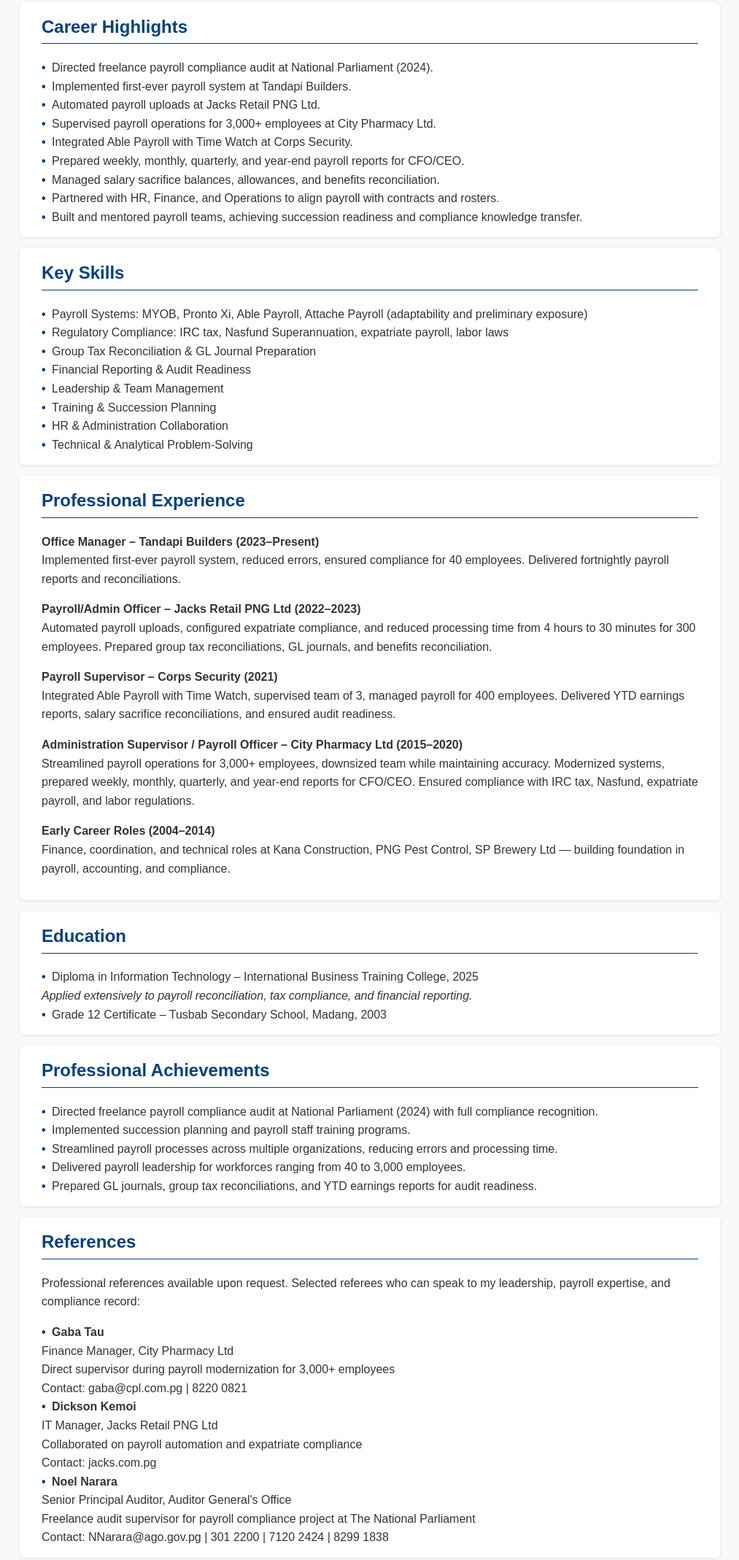
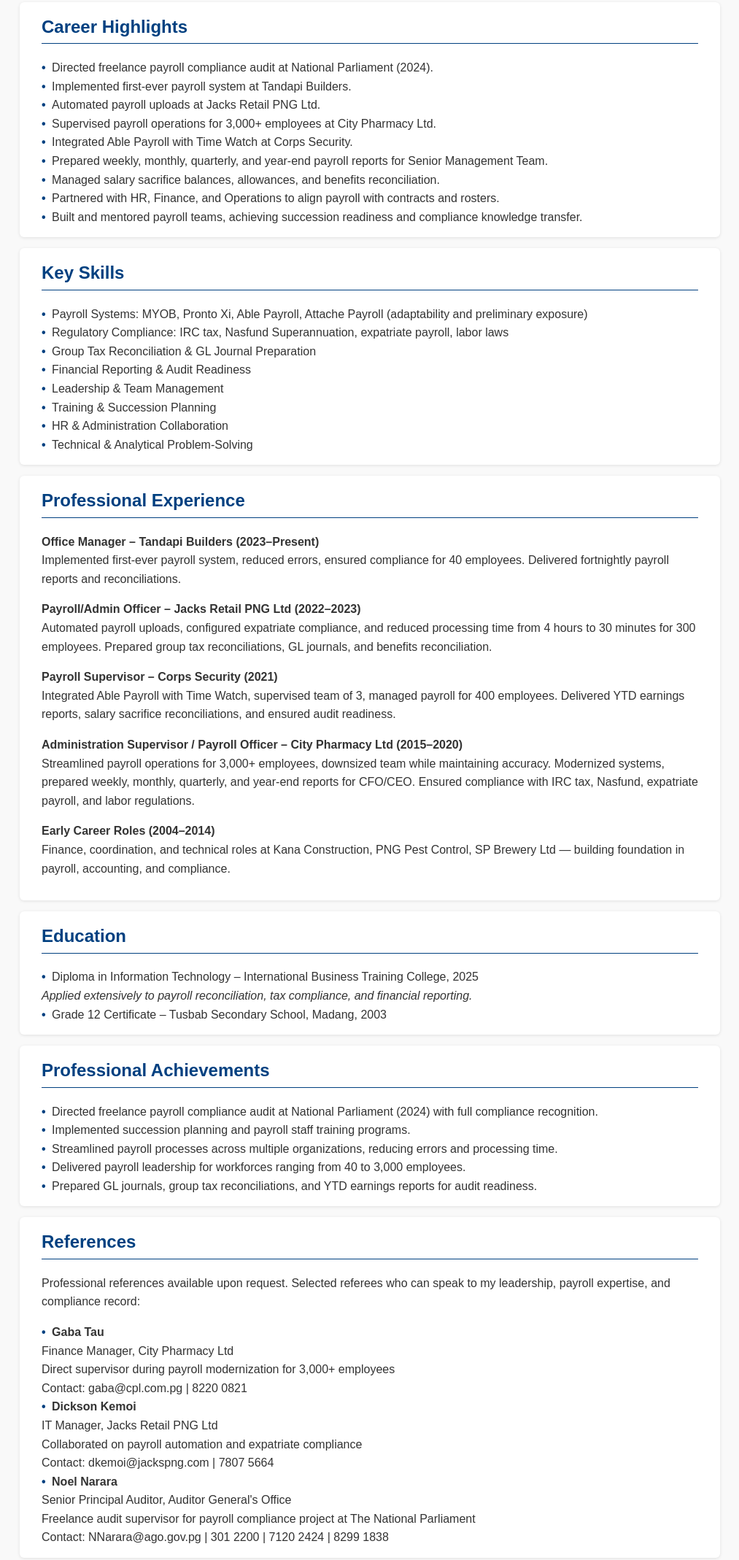
Before and after one commit to robertterupo-png/rterupo-website, a plain HTML site: page full-cv.html in a window 1280 px wide. Shown: the part 413-2551 px from the top of the page at 73% size, without its empty margins (133-1146 px from the left). Drawn offline with Linux system fonts and the light colour scheme.

Commit message:
Updated content

```diff
--- a/full-cv.html
+++ b/full-cv.html
@@ -49,7 +49,7 @@
       <li>Automated payroll uploads at Jacks Retail PNG Ltd.</li>
       <li>Supervised payroll operations for 3,000+ employees at City Pharmacy Ltd.</li>
       <li>Integrated Able Payroll with Time Watch at Corps Security.</li>
-      <li>Prepared weekly, monthly, quarterly, and year-end payroll reports for CFO/CEO.</li>
+      <li>Prepared weekly, monthly, quarterly, and year-end payroll reports for Senior Management Team.</li>
       <li>Managed salary sacrifice balances, allowances, and benefits reconciliation.</li>
       <li>Partnered with HR, Finance, and Operations to align payroll with contracts and rosters.</li>
       <li>Built and mentored payroll teams, achieving succession readiness and compliance knowledge transfer.</li>
@@ -119,7 +119,7 @@
       <li><strong>Dickson Kemoi</strong><br>
           IT Manager, Jacks Retail PNG Ltd<br>
           Collaborated on payroll automation and expatriate compliance<br>
-          Contact: jacks.com.pg</li>
+          Contact: dkemoi@jackspng.com | 7807 5664</li>
       <li><strong>Noel Narara</strong><br>
           Senior Principal Auditor, Auditor General's Office<br>
           Freelance audit supervisor for payroll compliance project at The National Parliament<br>
```
Also changed, not shown: index.html (+2 -2 lines).
